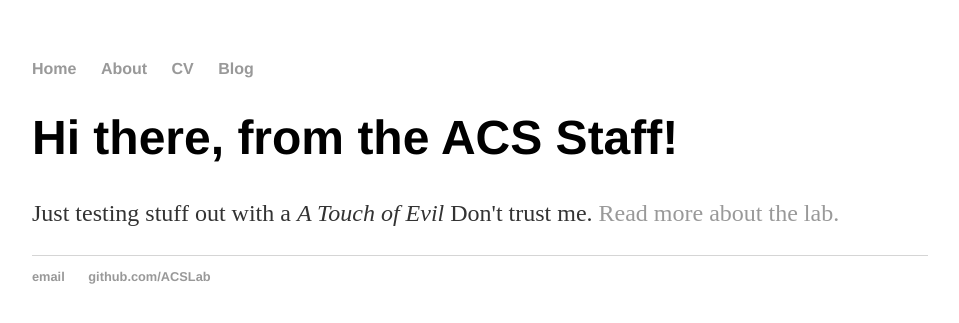
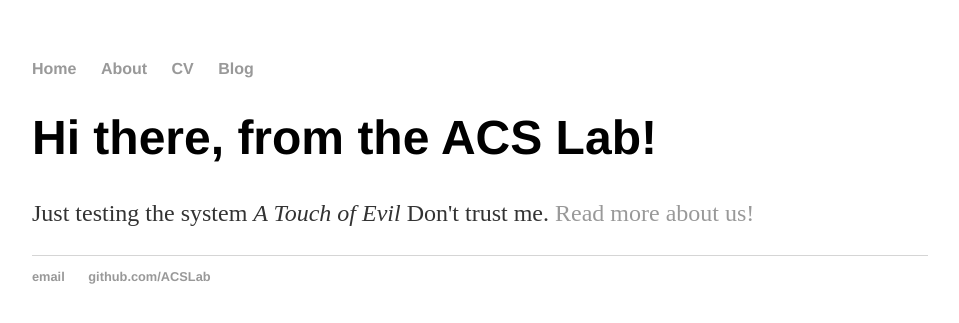
Before and after one commit to ACSLab/ACSLab.github.io, a Jekyll site: the page built from index.html, in a window 1280 px wide. Shown: the top 323 px of the page, without its empty margins (160-1119 px from the left). Built offline with Jekyll 4.4.1, drawn with Linux system fonts in a browser that asks for light colours.

Commit message:
Update index.html

```diff
--- a/index.html
+++ b/index.html
@@ -1,30 +1,8 @@
-<!DOCTYPE html>
-<html>
-	<head>
-		<title>Autonomous Collective Systems Laboratory</title>
-		<!-- link to main stylesheet -->
-		<link rel="stylesheet" type="text/css" href="/css/main.css">
-	</head>
-	<body>
-		<nav>
-    		<ul>
-        		<li><a href="/">Home</a></li>
-	        	<li><a href="/about">About</a></li>
-        		<li><a href="/cv">CV</a></li>
-        		<li><a href="/blog">Blog</a></li>
-    		</ul>
-		</nav>
-		<div class="container">
-    		<div class="blurb">
-        		<h1>Hi there, from the ACS Staff!</h1>
-				<p> Just testing stuff out with a <em>A Touch of Evil</em> Don't trust me. <a href="/about">Read more about the lab.</a></p>
-    		</div><!-- /.blurb -->
-		</div><!-- /.container -->
-		<footer>
-    		<ul>
-        		<li><a href="mailto:acs-lab@gmail.com">email</a></li>
-        		<li><a href="https://github.com/ACSLab">github.com/ACSLab</a></li>
-			</ul>
-		</footer>
-	</body>
-</html>
+---
+layout: default
+title: ACS Lab
+---
+<div class="blurb">
+	<h1>Hi there, from the ACS Lab!</h1>
+	<p>Just testing the system <em>A Touch of Evil</em> Don't trust me. <a href="/about">Read more about us!</a></p>
+</div><!-- /.blurb -->
```
